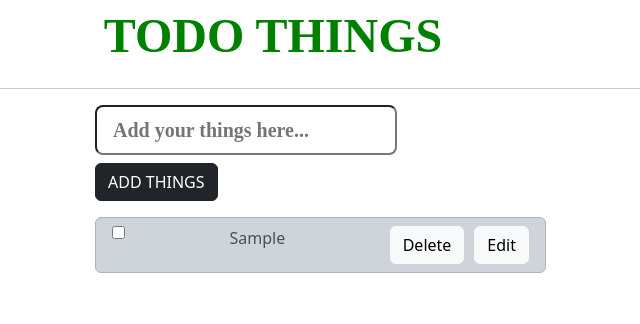
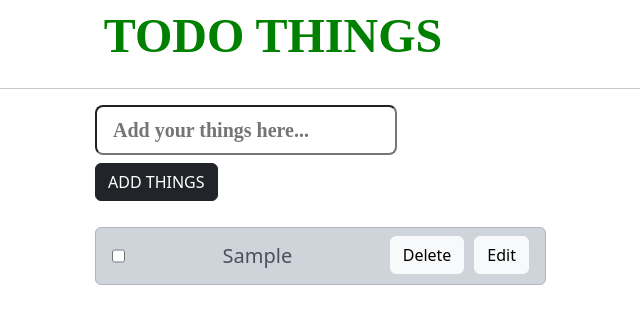
Before and after one commit to dipenkukadiya/create-a-simple-todo-in-react.js, a React (Create React App) app: page / in a window 1280 px wide. Both pictures are taken after typing "Sample" into the empty fields and a click on the button "ADD THINGS". Shown: the top 324 px of the page, without its empty margins (367-1007 px from the left). Built offline with nearby package versions, Linux system fonts and the light colour scheme.

Commit message:
change css for txt and check

```diff
--- a/src/Components/TodoItem.js
+++ b/src/Components/TodoItem.js
@@ -17,17 +17,22 @@ function TodoItem({ item, onDelete, onEdit }) {
       style={{
         display: "flex",
         justifyContent: "space-between",
+        marginTop:"10px",
         textDecoration: completed ? "line-through" : "none",
       }}
     >
       <input
-        value="test"
+      className="form-check"
+        value=""
+        id="flexCheckChecked"
         type="checkbox"
         checked={completed}
         onChange={handleCheckboxChange}
+        style={{ marginTop: "8px" }}
+
       />
+      <h5 style={{marginTop:"8px"}}>{item.value}</h5>
 
-      {item.value}
       <span>
         <Button
           style={{ marginRight: "10px" }}
```
